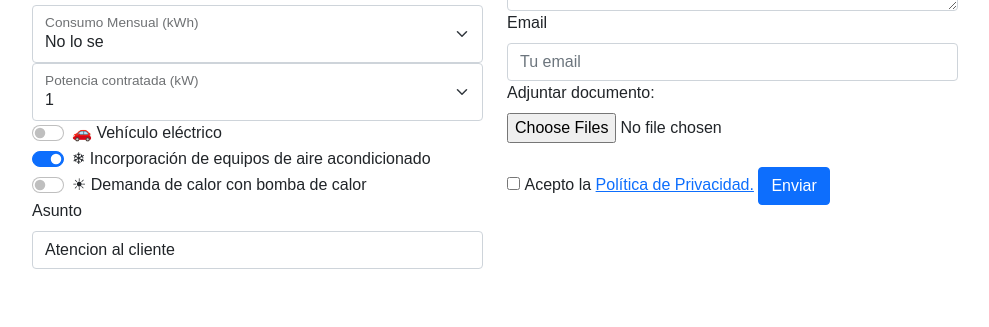
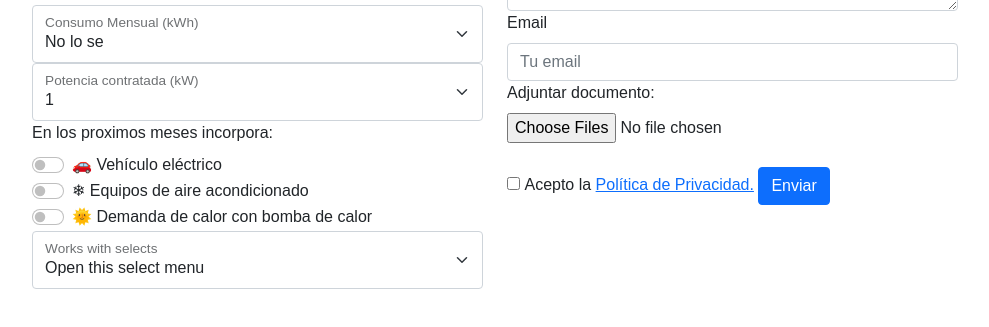
Before and after one commit to asolear/presupuesto_hogar, a plain HTML site: page index.html in a window 1280 px wide. Shown: the part 51-378 px from the top of the page, without its empty margins (50-1039 px from the left). Drawn offline with nearby package versions, Linux system fonts and the light colour scheme.

Commit message:
prg mié 30 mar 2022 17:31:33 CEST

```diff
--- a/index.html
+++ b/index.html
@@ -107,25 +107,26 @@
             </div>
             <div class="form-floating">
               <select class="form-select" id="floatingSelect" aria-label="Floating label select example">
-                <option selected>1</option>
-                <option value="1">1 a 2</option>
-                <option value="2">2 a 3</option>
-                <option value="3">3 a 4</option>
+                <option value="1" selected>1</option>
+                <option value="2">2</option>
+                <option value="3">3</option>
               </select>
-              <label for="floatingSelect">Potencia  contratada (kW)</label>
+              <label for="floatingSelect">Potencia contratada (kW)</label>
             </div>
+            <label for="exampleFormControlInput1" class="form-label">En los proximos meses incorpora: </label>
+
             <div class="form-check form-switch">
               <input class="form-check-input" type="checkbox" role="switch" id="flexSwitchCheckDefault">
               <label class="form-check-label" for="flexSwitchCheckDefault">🚗 Vehículo eléctrico</label>
             </div>
             <div class="form-check form-switch">
-              <input class="form-check-input" type="checkbox" role="switch" id="flexSwitchCheckChecked" checked>
-              <label class="form-check-label" for="flexSwitchCheckChecked">❄ Incorporación de equipos de aire
+              <input class="form-check-input" type="checkbox" role="switch" id="flexSwitchCheckChecked" >
+              <label class="form-check-label" for="flexSwitchCheckChecked">❄ Equipos de aire
                 acondicionado</label>
             </div>
             <div class="form-check form-switch">
               <input class="form-check-input" type="checkbox" role="switch" id="flexSwitchCheckDisabled">
-              <label class="form-check-label" for="flexSwitchCheckDisabled">☀ Demanda de calor con
+              <label class="form-check-label" for="flexSwitchCheckDisabled">🌞 Demanda de calor con
                 bomba de calor</label>
             </div>
 
@@ -134,18 +135,17 @@
 
 
 
+            <div class="form-floating">
+              <select class="form-select" id="floatingSelect" aria-label="Floating label select example">
+                <option selected>Open this select menu</option>
+                <option value="1">One</option>
+                <option value="2">Two</option>
+                <option value="3">Three</option>
+              </select>
+              <label for="floatingSelect">Works with selects</label>
+            </div>
 
 
-
-
-            <label for="exampleFormControlInput1" class="form-label">Asunto </label>
-            <select class="form-control" type="select" name="asunto" id="asunto">
-              <option value="Atencion al cliente">Atencion al cliente</option>
-              <option value="Confirmacion del Presupuesto">Solicitar Presupuesto</option>
-              <option value="SIR">SIR+ para gran consumidor</option>
-              <option value="Otro">Otro</option>
-            </select>
-            <br>
 
           </div>
           <div class="col-md-5">
```
